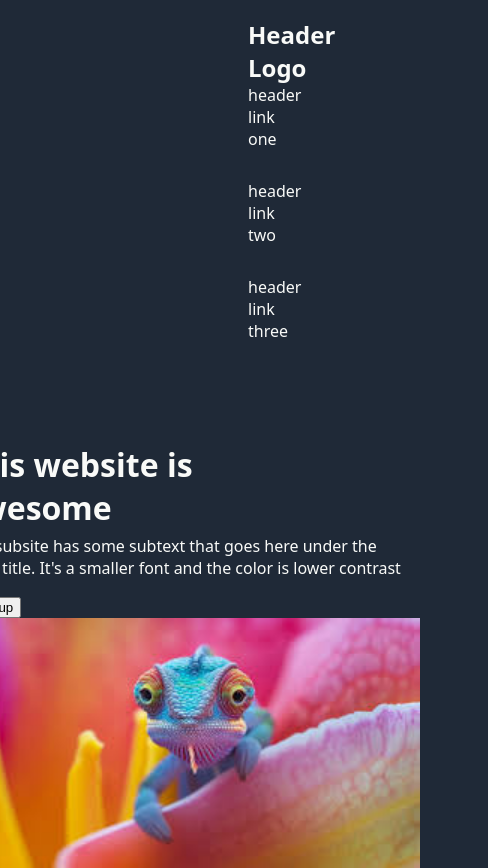
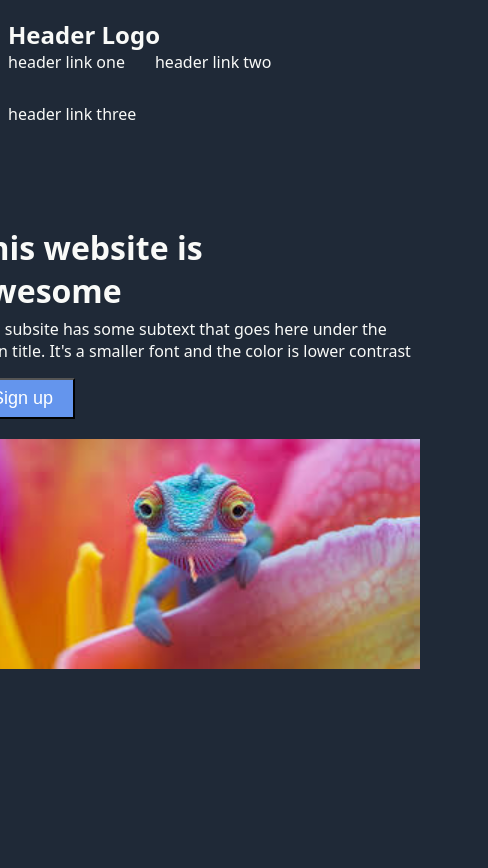
Before and after one commit to Skensy/my-first-website, a plain HTML site: page index.html in a window 390 px wide. Shown: the whole page, 488 px wide, since content can reach past the window. After the commit the page ends 844 px from the top, so only its background shows below. Drawn offline with Linux system fonts and the light colour scheme.

Commit message:
changed responsive hero section

```diff
--- a/index.html
+++ b/index.html
@@ -8,7 +8,7 @@
 </head>
 <body>
     <div class="nav-row">
-        <div class="nav-row" style="flex-wrap: wrap;">
+        <div class="nav-row-1" style="flex-wrap: wrap;">
             <div class="header-logo">
                 <div>Header Logo</div>
             </div>
--- a/styles.css
+++ b/styles.css
@@ -19,9 +19,14 @@ div .nav-row {
     padding-top: 10px;
     display: flex;
     flex-direction: row;
-    padding-left: 240px;
-    padding-right: 240px;
+}
 
+div .nav-row-1 {
+    padding-top: 10px;
+    display: flex;
+    flex-direction: row;
+    justify-items: center;
+    justify-content: center;
 }
 
 .header-logo {
@@ -61,9 +66,19 @@ div .nav-row {
 
 img {
     width: 450px;
+    padding-top: 20px;
 }
 
 .p-hero {
     width: 450px;
+}
+
+button {
+    padding-left: 20px;
     padding-right: 20px;
+    padding-top: 8px;
+    padding-bottom: 8px;
+    font-size: 18px;
+    background-color:cornflowerblue;
+    color: white;
 }
```
